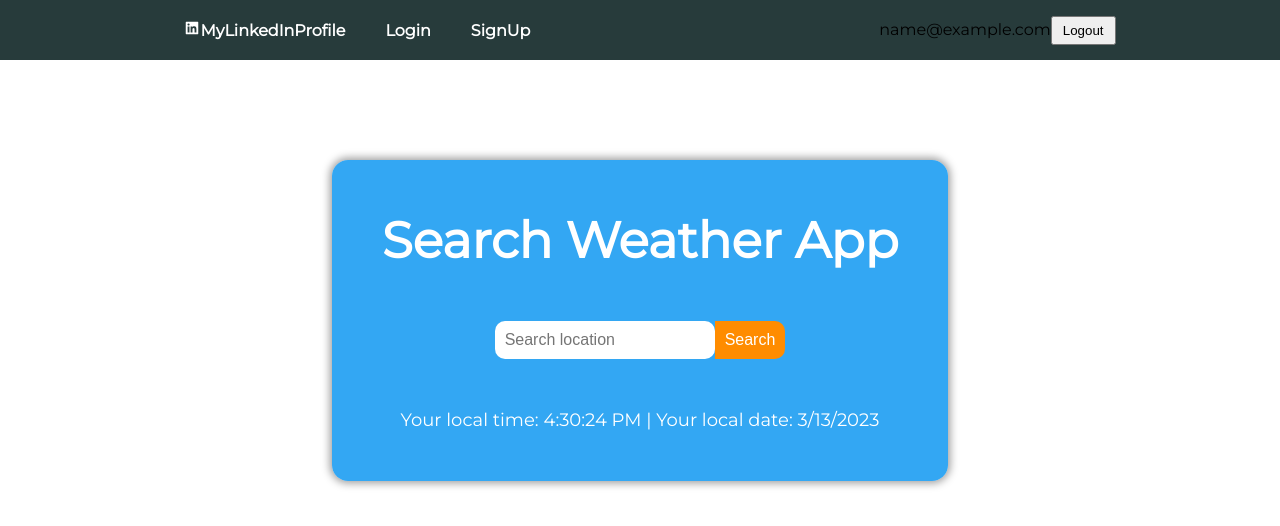
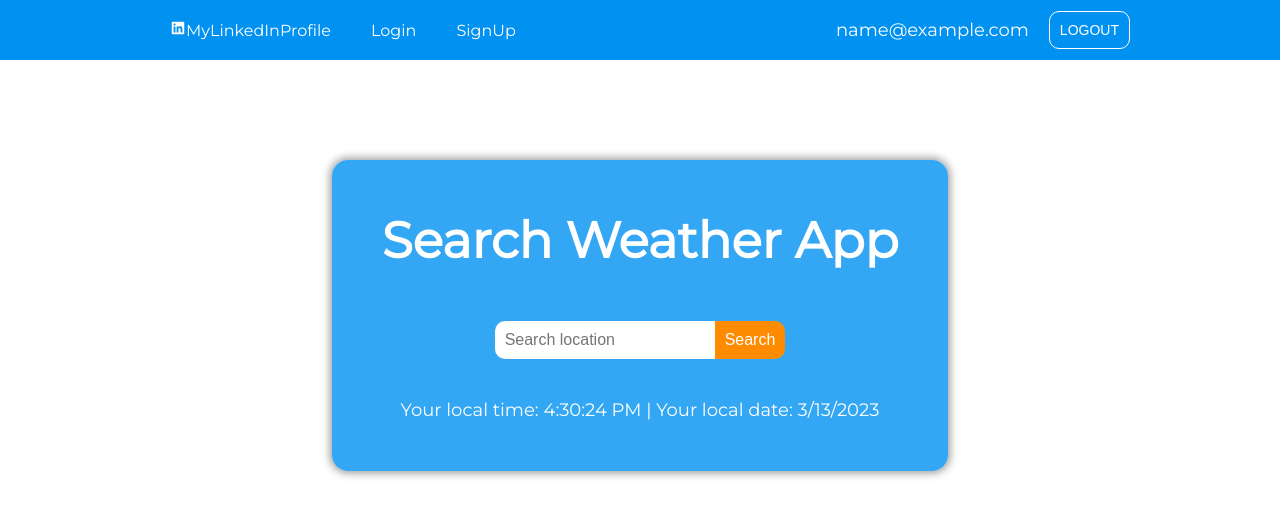
Before and after one commit to DominikPlavka/WeatherApp, a React (Create React App) app in the folder frontend/: page / in a window 1280 px wide. Shown: the top 526 px of the page. Built offline with nearby package versions, Linux system fonts and the light colour scheme; no server answers; sample sign-in values are in the browser's storage.

Commit message:
Added CSS

```diff
--- a/frontend/src/components/NavBar.css
+++ b/frontend/src/components/NavBar.css
@@ -3,11 +3,10 @@
     display: flex;
     align-items: center;
     justify-content: space-around;
-    background-color: rgb(39, 59, 59);
+    background-color: rgb(0, 145, 241);
 }
 
 li {
-    display: flex;
     display: inline-block;
     justify-content: center;
 }
@@ -17,18 +16,33 @@ li a {
     padding: 20px;
     transition: background-color 300ms ease-in-out;
     color: white;
-    font-weight: 700;
 }
 
-.logout {
+.user-logout-container {
+    display: flex;
     align-items: center;
-    padding: 5px 10px;
+    gap: 20px;
 }
+
+.user-logout-container button {
+    border-radius: 10px;
+    padding: 10px;
+    border: 1px white solid;
+    background-color: rgba(0, 0, 0, 0);
+    color: white;
+    transition: background-color 300ms ease-out;
+    font-size: 14px;
+}
+
+.user-logout-container button:hover {
+    background-color: rgb(255, 140, 0);
+}
+
 
 a:link {
     text-decoration: none;
 }
 
 a:hover {
-    background-color: rgba(95, 135, 184, 1);
+    background-color: rgb(255, 140, 0)
 }
--- a/frontend/src/components/NavBar.jsx
+++ b/frontend/src/components/NavBar.jsx
@@ -22,13 +22,13 @@ const Navbar = () => {
                 </ul>
             </div>
             {user && (
-                <div>
-                    <span>{user.email}</span>
-                    <button className="logout" onClick={handleClick}>Logout</button>
+                <div className="user-logout-container">
+                    <p>{user.email}</p>
+                    <button className="logout" onClick={handleClick}>LOGOUT</button>
                 </div>
             )}
             {!user && (
-                <span>FOCK YOU</span>
+                <p>PLEASE LOGIN</p>
             )}
 
         </div>
--- a/frontend/src/components/Video.jsx
+++ b/frontend/src/components/Video.jsx
@@ -1,19 +1,20 @@
-import rain from "./src/Rain.mp4"
-import snow from "./src/Snow.mp4"
-import clouds from "./src/Clouds.mp4"
-import clear from "./src/Clear.mp4"
+import Rain from "./src/Rain.mp4"
+import Snow from "./src/Snow.mp4"
+import Clouds from "./src/Clouds.mp4"
+import Clear from "./src/Clear.mp4"
+import Mist from "./src/Mist.mp4"
 import "./Video.css"
 
 const Video = ({ conditions }) => {
 
-    const listOfConditions = [rain, snow, clouds, clear];
+    const listOfConditions = [Rain, Snow, Clouds, Clear, Mist];
     const currentCondition = listOfConditions.filter((e) => e.includes(conditions));
 
     // USING DEFAULT VID WHEN NO BASIC CONDITION IS FULLFILED
     if (currentCondition.length === 0) {
         return (
             <div>
-                <video src={clear} className="video" type='video/mp4' autoPlay loop muted />
+                <video src={Clear} className="video" type='video/mp4' autoPlay loop muted />
             </div>
         )
     // USING VID CORRESPONDING TO BASIC SET OF CONDITIONS
--- a/frontend/src/pages/Login&Logout.css
+++ b/frontend/src/pages/Login&Logout.css
@@ -15,18 +15,22 @@ form label {
   color: white;
 }
 
+form>p>a {
+  color: white;
+}
+
 form h3 {
   margin-bottom: 20px;
 }
 
-form input {
+.form-input {
   padding: 10px;
   border: none;
   margin-bottom: 10px;
   border-radius: 10px;
 }
 
-form input:focus {
+.form-input {
   outline: none;
 }
 
--- a/frontend/src/pages/Login.js
+++ b/frontend/src/pages/Login.js
@@ -20,18 +20,19 @@ const Login = () => {
         <form className="login" onSubmit={handleSubmit}>
             <Heading heading="2" text="Login" />
             <label>Email:</label>
-            <input
+            <input className="form-input"
                 type="text"
                 onChange={(e) => setEmail(e.target.value)}
                 value = {email}
             />
             <label>Password:</label>
-            <input
+            <input className="form-input"
                 type="password"
                 onChange={(e) => setPassword(e.target.value)}
                 value={password}
             />
             {error && <div className="error"><AiOutlineWarning/>&nbsp;{error}</div>}
+            <p>Don't have an accout? Create <a href="/signup"><u>one for free</u></a>!</p>
             <button className="submit-form" disabled={isLoading} type="submit">Login</button>
             <Video conditions='Rain' />
         </form>
--- a/frontend/src/pages/Signup.js
+++ b/frontend/src/pages/Signup.js
@@ -20,13 +20,13 @@ const SignUp = () => {
             <h2>Sign Up</h2>
 
             <label>Email:</label>
-            <input
+            <input className="form-input"
                 type="text"
                 onChange={(e) => setEmail(e.target.value)}
                 value={email}
             />
             <label>Password:</label>
-            <input
+            <input className="form-input"
                 type="password"
                 onChange={(e) => setPassword(e.target.value)}
                 value={password}
```
